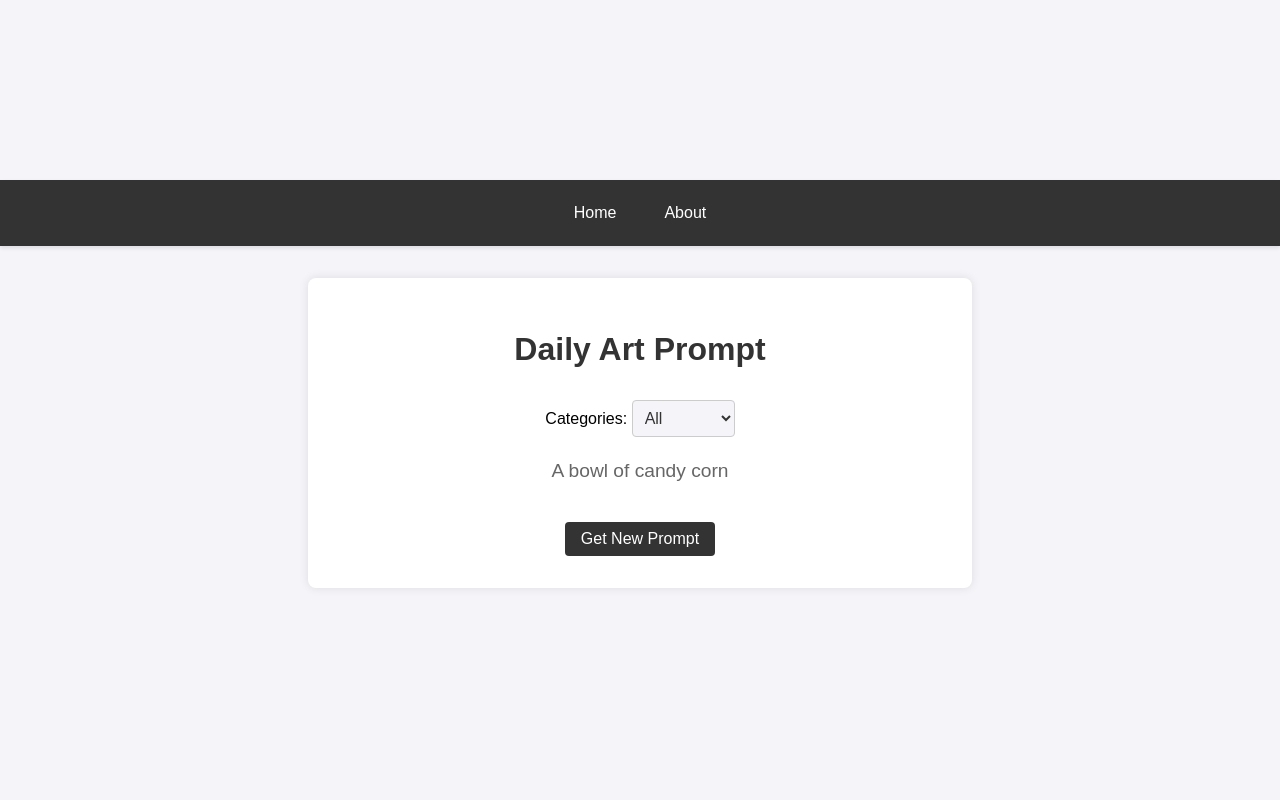
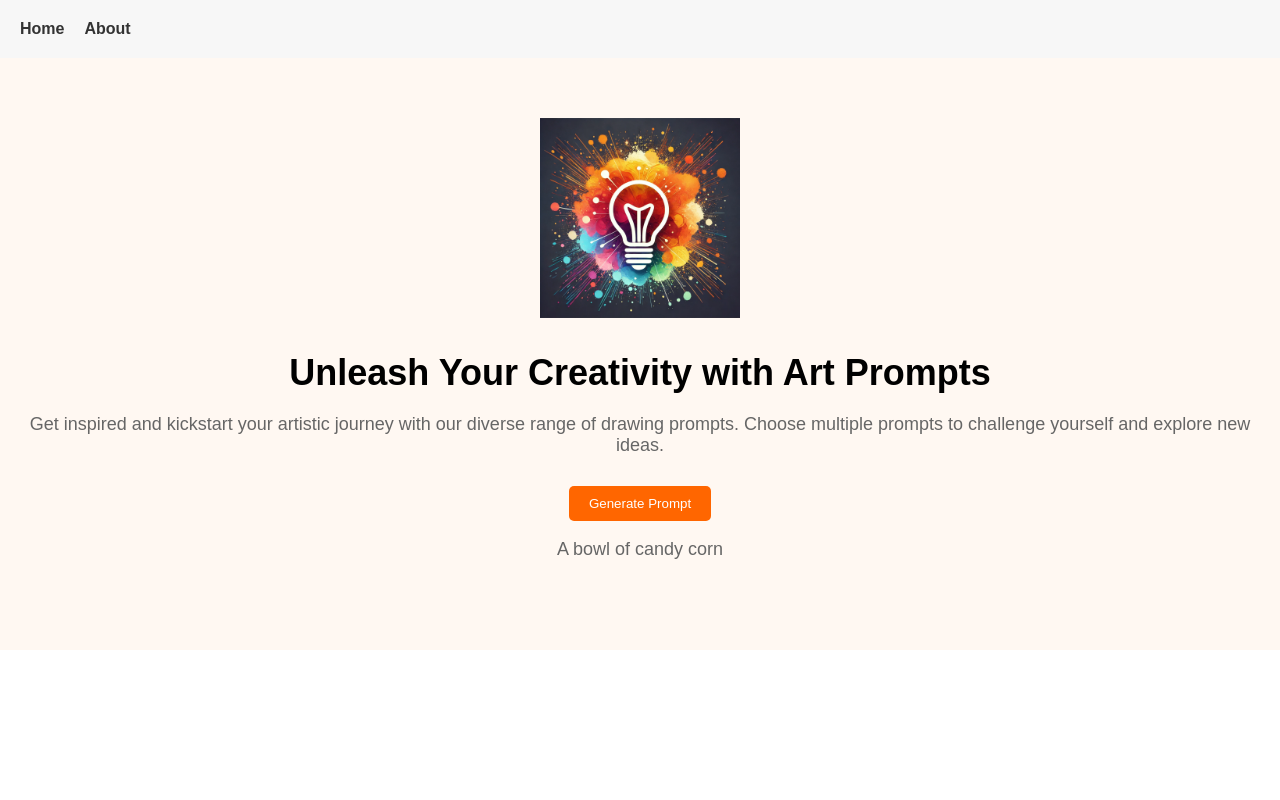
Before and after one commit to chriskingsborough/dailydoodle, a Flask app: page / in a window 1280 px wide. Run offline with Flask 3, Linux system fonts and the light colour scheme; parts of the project's set-up code (start-up, migrations or seed data) failed here and were passed over.

Commit message:
mvp prompt generator

```diff
--- a/static/style.css
+++ /dev/null
@@ -1,138 +0,0 @@
-body {
-    font-family: Arial, sans-serif;
-    background-color: #f4f4f9;
-    margin: 0;
-    padding: 0;
-    display: flex;
-    flex-direction: column;
-    align-items: center;
-    justify-content: center;
-    min-height: 100vh;
-}
-
-header {
-    background-color: #333;
-    color: white;
-    width: 100%;
-    padding: 1em 0;
-    text-align: center;
-    box-shadow: 0 2px 4px rgba(0,0,0,0.1);
-}
-
-nav {
-    display: flex;
-    justify-content: center;
-    gap: 1em;
-}
-
-nav a {
-    color: white;
-    text-decoration: none;
-    padding: 0.5em 1em;
-    border-radius: 4px;
-    transition: background-color 0.3s ease;
-}
-
-nav a:hover {
-    background-color: #555;
-}
-
-.container {
-    background: white;
-    padding: 2em;
-    margin: 2em 1em;
-    border-radius: 8px;
-    box-shadow: 0 0 10px rgba(0,0,0,0.1);
-    max-width: 600px;
-    width: 100%;
-    text-align: center;
-}
-
-h1 {
-    font-size: 2em;
-    margin-bottom: 0.5em;
-    color: #333;
-}
-
-p {
-    font-size: 1.2em;
-    line-height: 1.6;
-    color: #666;
-}
-
-button {
-    margin-top: 1em;
-    padding: 0.5em 1em;
-    font-size: 1em;
-    color: white;
-    background-color: #333;
-    border: none;
-    border-radius: 4px;
-    cursor: pointer;
-    transition: background-color 0.3s ease;
-}
-
-button:hover {
-    background-color: #555;
-}
-
-
-ul {
-    list-style: none; /* Remove default bullets */
-    padding: 0;
-    margin: 1em 0;
-    text-align: center;
-}
-
-ul li {
-    /* background: #eee; */
-    margin: 0.5em 0;
-    padding: 0.5em 1em;
-    border-radius: 4px;
-    position: relative;
-    padding-left: 2em; /* Space for custom bullet */
-    font-family: Arial, sans-serif;
-    /* color: #666; */
-    color:darkslategray;
-    font-size: 1.2em;
-}
-
-ul li::before {
-    /* content: '•'; Custom bullet */
-    position: absolute;
-    left: 0.5em;
-    top: 50%;
-    transform: translateY(-50%);
-}
-
-@media (max-width: 600px) {
-    nav {
-        flex-direction: column;
-    }
-    nav a {
-        margin-bottom: 0.5em;
-    }
-}
-
-button, select {
-    margin-top: 1em;
-    padding: 0.5em 1em;
-    font-size: 1em;
-    color: white;
-    background-color: #333;
-    border: none;
-    border-radius: 4px;
-    cursor: pointer;
-    transition: background-color 0.3s ease;
-}
-
-button:hover, select:hover {
-    background-color: #555;
-}
-
-select {
-    color: #333;
-    background-color: #f4f4f9;
-    border: 1px solid #ccc;
-    padding: 0.5em;
-}
--- /dev/null
+++ b/static/styles.css
@@ -0,0 +1,127 @@
+/* styles.css */
+body {
+    font-family: Arial, sans-serif;
+    margin: 0;
+    padding: 0;
+    box-sizing: border-box;
+}
+
+header {
+    background-color: #f7f7f7;
+    padding: 20px;
+    display: flex;
+    justify-content: space-between;
+    align-items: center;
+}
+
+nav ul {
+    list-style: none;
+    margin: 0;
+    padding: 0;
+    display: flex;
+}
+
+nav ul li {
+    margin-right: 20px;
+}
+
+nav ul li a {
+    text-decoration: none;
+    color: #333;
+    font-weight: bold;
+}
+
+.logo img {
+    height: 200px;
+    /* Adjust height according to your logo's aspect ratio */
+}
+
+.main-action {
+    background-color: #ff6600;
+    color: white;
+    border: none;
+    padding: 10px 20px;
+    border-radius: 5px;
+    cursor: pointer;
+}
+
+.hero {
+    text-align: center;
+    padding: 60px 20px;
+    background-color: #fff8f2;
+}
+
+.hero h1 {
+    font-size: 36px;
+    margin-bottom: 20px;
+}
+
+.hero p {
+    font-size: 18px;
+    margin-bottom: 30px;
+    color: #666;
+}
+
+.buttons {
+    display: flex;
+    justify-content: center;
+    gap: 20px;
+}
+
+.generate-prompt, .learn-more {
+    background-color: #ff6600;
+    color: white;
+    border: none;
+    padding: 10px 20px;
+    border-radius: 5px;
+    cursor: pointer;
+}
+
+.gallery {
+    display: grid;
+    grid-template-columns: repeat(3, 1fr);
+    gap: 10px;
+    padding: 20px;
+}
+
+.gallery img {
+    width: 100%;
+    height: auto;
+    border-radius: 5px;
+}
+
+@media (max-width: 768px) {
+    .gallery {
+        grid-template-columns: 1fr;
+    }
+
+    .buttons {
+        flex-direction: column;
+        gap: 10px;
+    }
+}
+
+.about h1 {
+    font-size: 36px;
+    margin-bottom: 20px;
+    color: #333;
+}
+
+.about p {
+    font-size: 18px;
+    margin-bottom: 20px;
+    color: #666;
+    line-height: 1.6;
+}
+
+.about ul {
+    list-style-type: disc;
+    padding-left: 20px;
+    margin-bottom: 20px;
+}
+
+.about li {
+    font-size: 18px;
+    color: #666;
+    margin-bottom: 10px;
+}
--- a/templates/index.html
+++ b/templates/index.html
@@ -1,4 +1,4 @@
-<!DOCTYPE html>
+<!-- <!DOCTYPE html>
 <html lang="en">
 <head>
     <meta charset="UTF-8">
@@ -38,4 +38,55 @@
         }
     </script>
 </body>
+</html> -->
+
+
+<!DOCTYPE html>
+<html lang="en">
+<head>
+    <meta charset="UTF-8">
+    <meta name="viewport" content="width=device-width, initial-scale=1.0">
+    <title>Drawing Prompts</title>
+    <link rel="stylesheet" href="{{ url_for('static', filename='styles.css') }}">
+</head>
+<body>
+    <header>
+        <nav>
+
+            <ul>
+                <li><a href="/">Home</a></li>
+                <li><a href="/about">About</a></li>
+            </ul>
+            <!-- <button class="main-action">Main Action</button> -->
+        </nav>
+    </header>
+
+    <main>
+
+        <section class="hero">
+            <div class="logo">
+                <img src="{{ url_for('static', filename='images/artprompts.jpg') }}" alt="Art Prompts">
+            </div>
+            <h1>Unleash Your Creativity with Art Prompts</h1>
+            <p>Get inspired and kickstart your artistic journey with our diverse range of drawing prompts. Choose multiple prompts to challenge yourself and explore new ideas.</p>
+            <div class="buttons">
+                <button class="generate-prompt" onclick="window.location.reload();">Generate Prompt</button>
+                <!-- <button class="learn-more">Learn More</button> -->
+            </div>
+            <p>{{prompt}}</p>
+        </section>
+
+        <!-- <section class="gallery">
+            <img src="image1.jpg" alt="Work Harder">
+            <img src="image2.jpg" alt="Vintage Drawing">
+            <img src="image3.jpg" alt="Christmas Tree Decoration">
+            <img src="image4.jpg" alt="Digital Drawing">
+            <img src="image5.jpg" alt="Christmas Decoration">
+            <img src="image6.jpg" alt="Colorful Chalks">
+        </section> -->
+        <!-- <section class="gallery">
+            <img src="{{ url_for('static', filename='images/turtle.jpg') }}" alt="animals">
+        </section> -->
+    </main>
+</body>
 </html>
```
Also changed, not shown: templates/about.html (+17 -10 lines), static/images/artprompts.jpg (added), static/images/turtle.jpg (added).
